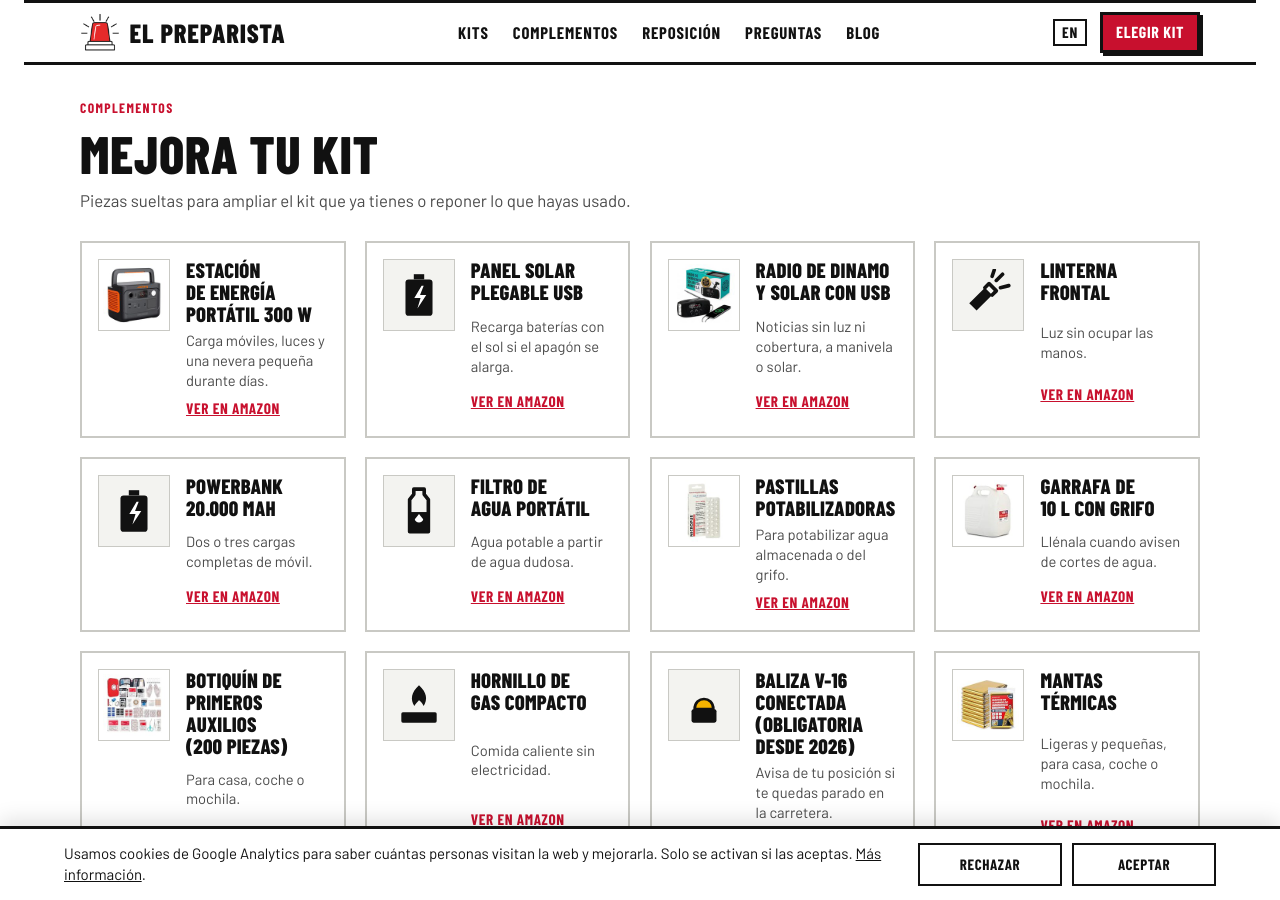
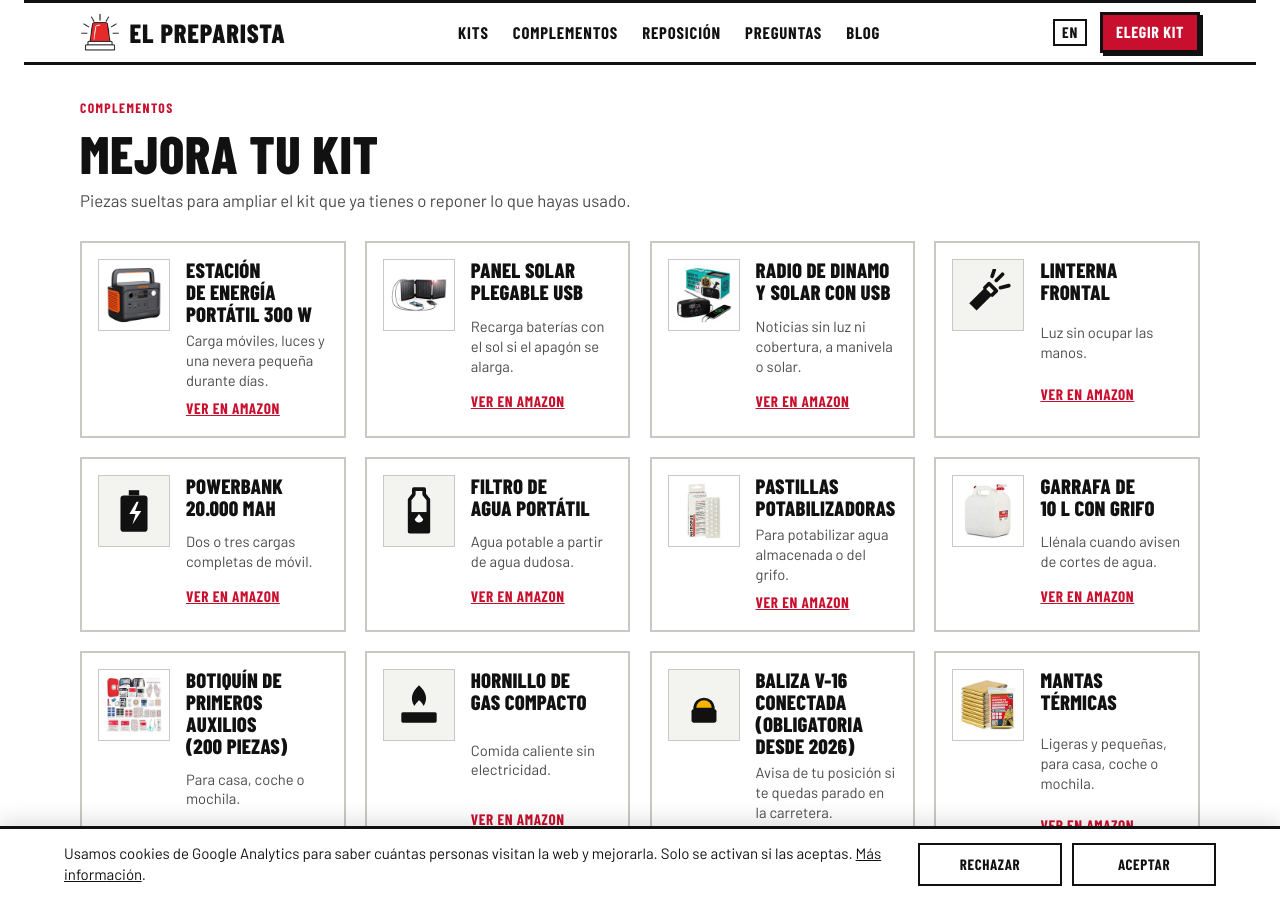
Before and after one commit to lucilayun-ux/elpreparista, a Jekyll site: the page index.html, which Jekyll copies as it is, in a window 1280 px wide and 900 px high, scrolled down 2724 px. Built offline with Jekyll 4.4.1, drawn with Linux system fonts in a browser that asks for light colours.

Commit message:
Foto del panel solar BigBlue 21 W
Co-Authored-By: Claude Opus 5.5 <noreply@anthropic.com>
Claude-Session: https://claude.ai/code/session_01V7PVvrC8Dt7YxBNA65S9m6

```diff
--- a/en.html
+++ b/en.html
@@ -433,7 +433,7 @@ footer .wrap { display: grid; gap: .6rem; }
       <p>Individual items to expand the kit you already have or replace what you have used.</p>
     </div>
     <div class="extras" id="extras"><!--pre:extras--><article class="extra" data-id="estacion"><a class="thumb has-img" href="https://www.amazon.es/dp/B0CYLP7M8P?tag=betender-21" target="_blank" rel="noopener sponsored" aria-label="View 300 W portable power station on Amazon"><img src="img/estacion.jpg" alt="" loading="lazy" onerror="this.nextElementSibling.removeAttribute('hidden');this.parentNode.classList.remove('has-img');this.remove()"><svg hidden="" viewBox="0 0 100 100" aria-hidden="true"><rect x="40" y="10" width="20" height="10" fill="currentColor"></rect><rect x="24" y="20" width="52" height="70" rx="6" fill="currentColor"></rect><path d="M55 32 41 56h12l-6 20 17-26H52l7-18z" fill="#fff"></path></svg></a>
-    <h3>300 W portable power station</h3><p>Charges phones, lights and a small fridge for days.</p><a class="go" href="https://www.amazon.es/dp/B0CYLP7M8P?tag=betender-21" target="_blank" rel="noopener sponsored">View on Amazon</a></article><article class="extra" data-id="solar"><a class="thumb" href="https://www.amazon.es/dp/B0DNYGT71X?tag=betender-21" target="_blank" rel="noopener sponsored" aria-label="View Foldable USB solar panel on Amazon"><svg viewBox="0 0 100 100" aria-hidden="true"><rect x="40" y="10" width="20" height="10" fill="currentColor"></rect><rect x="24" y="20" width="52" height="70" rx="6" fill="currentColor"></rect><path d="M55 32 41 56h12l-6 20 17-26H52l7-18z" fill="#fff"></path></svg></a>
+    <h3>300 W portable power station</h3><p>Charges phones, lights and a small fridge for days.</p><a class="go" href="https://www.amazon.es/dp/B0CYLP7M8P?tag=betender-21" target="_blank" rel="noopener sponsored">View on Amazon</a></article><article class="extra" data-id="solar"><a class="thumb has-img" href="https://www.amazon.es/dp/B0DNYGT71X?tag=betender-21" target="_blank" rel="noopener sponsored" aria-label="View Foldable USB solar panel on Amazon"><img src="img/solar.jpg" alt="" loading="lazy" onerror="this.nextElementSibling.removeAttribute('hidden');this.parentNode.classList.remove('has-img');this.remove()"><svg hidden="" viewBox="0 0 100 100" aria-hidden="true"><rect x="40" y="10" width="20" height="10" fill="currentColor"></rect><rect x="24" y="20" width="52" height="70" rx="6" fill="currentColor"></rect><path d="M55 32 41 56h12l-6 20 17-26H52l7-18z" fill="#fff"></path></svg></a>
     <h3>Foldable USB solar panel</h3><p>Recharges batteries from the sun if the blackout drags on.</p><a class="go" href="https://www.amazon.es/dp/B0DNYGT71X?tag=betender-21" target="_blank" rel="noopener sponsored">View on Amazon</a></article><article class="extra" data-id="radio"><a class="thumb has-img" href="https://www.amazon.es/dp/B0FBPD6XW5?tag=betender-21" target="_blank" rel="noopener sponsored" aria-label="View Hand-crank and solar radio with USB on Amazon"><img src="img/radio.jpg" alt="" loading="lazy" onerror="this.nextElementSibling.removeAttribute('hidden');this.parentNode.classList.remove('has-img');this.remove()"><svg hidden="" viewBox="0 0 100 100" aria-hidden="true"><path d="M30 36 64 14" fill="none" stroke="currentColor" stroke-width="7" stroke-linecap="round" stroke-linejoin="round"></path><rect x="12" y="36" width="76" height="48" rx="6" fill="currentColor"></rect><circle cx="35" cy="60" r="12" fill="#fff"></circle><path d="M58 52h18M58 66h18" stroke="#fff" stroke-width="5"></path></svg></a>
     <h3>Hand-crank and solar radio with USB</h3><p>News without power or signal, by hand crank or solar.</p><a class="go" href="https://www.amazon.es/dp/B0FBPD6XW5?tag=betender-21" target="_blank" rel="noopener sponsored">View on Amazon</a></article><article class="extra" data-id="frontal"><a class="thumb" href="https://www.amazon.es/dp/B09ZNGN89C?tag=betender-21" target="_blank" rel="noopener sponsored" aria-label="View Head torch on Amazon"><svg viewBox="0 0 100 100" aria-hidden="true"><path d="M14 66 44 36l14 14-30 30z" fill="currentColor"></path><path d="M44 36l8-8 14 14-8 8" fill="none" stroke="currentColor" stroke-width="7" stroke-linecap="round" stroke-linejoin="round"></path><path d="M66 22l12-12M74 36l16-4M58 14l4-12" fill="none" stroke="currentColor" stroke-width="7" stroke-linecap="round" stroke-linejoin="round"></path></svg></a>
     <h3>Head torch</h3><p>Light with your hands free.</p><a class="go" href="https://www.amazon.es/dp/B09ZNGN89C?tag=betender-21" target="_blank" rel="noopener sponsored">View on Amazon</a></article><article class="extra" data-id="powerbank"><a class="thumb" href="https://www.amazon.es/dp/B0DZGZ4Y7R?tag=betender-21" target="_blank" rel="noopener sponsored" aria-label="View 20,000 mAh power bank on Amazon"><svg viewBox="0 0 100 100" aria-hidden="true"><rect x="40" y="10" width="20" height="10" fill="currentColor"></rect><rect x="24" y="20" width="52" height="70" rx="6" fill="currentColor"></rect><path d="M55 32 41 56h12l-6 20 17-26H52l7-18z" fill="#fff"></path></svg></a>
@@ -684,7 +684,7 @@ const PRODUCTS = {
   mantas:    { name: "Emergency thermal blankets", why: "Weigh almost nothing and keep in body heat.", search: "manta termica emergencia pack", asin: "B01M19HAEB", alts: ["B0F3TR3QGD"], pack: 10, unit: "uds", img: "img/mantas.jpg" },
   garrafa:   { name: "10 L water container with tap", why: "With a tap, to fill up when water cuts are announced.", search: "garrafa plegable agua 10 litros", asin: "B00CFNKX6G", alts: ["B0GQGW9GF8"], pack: 1, unit: "ud", img: "img/garrafa.jpg" },
   estacion:  { name: "300 W portable power station", why: "Charges phones, lights and a small fridge for days.", search: "estacion energia portatil 300w", asin: "B0C27VWNM7", alts: ["B0CYLP7M8P"], pack: 1, unit: "ud", img: "img/estacion.jpg" },
-  solar:     { name: "Foldable USB solar panel", why: "Recharges the power bank or station if the outage drags on.", search: "panel solar plegable usb 28w", asin: "B08FJ12RTM", alts: ["B0DNYGT71X"], pack: 1, unit: "ud" },
+  solar:     { name: "Foldable USB solar panel", why: "Recharges the power bank or station if the outage drags on.", search: "panel solar plegable usb 28w", asin: "B08FJ12RTM", alts: ["B0DNYGT71X"], pack: 1, unit: "ud", img: "img/solar.jpg" },
   filtro:    { name: "Portable water filter", why: "Turns water you're unsure of into drinking water.", search: "filtro agua portatil emergencia", asin: "B0D1M4LQ7F", alts: ["B0C62WZ2WY"], pack: 1, unit: "ud" },
   // Coche
   bolsa:     { name: "Car boot organiser bag", why: "Keeps everything together and in place in the boot.", search: "organizador maletero coche plegable", asin: "B07K2NC1CB", alts: ["B0GYYKG8ZZ"], pack: 1, unit: "ud" },
--- a/index.html
+++ b/index.html
@@ -433,7 +433,7 @@ footer .wrap { display: grid; gap: .6rem; }
       <p>Piezas sueltas para ampliar el kit que ya tienes o reponer lo que hayas usado.</p>
     </div>
     <div class="extras" id="extras"><!--pre:extras--><article class="extra" data-id="estacion"><a class="thumb has-img" href="https://www.amazon.es/dp/B0CYLP7M8P?tag=betender-21" target="_blank" rel="noopener sponsored" aria-label="Ver Estación de energía portátil 300 W en Amazon"><img src="img/estacion.jpg" alt="" loading="lazy" onerror="this.nextElementSibling.removeAttribute('hidden');this.parentNode.classList.remove('has-img');this.remove()"><svg hidden="" viewBox="0 0 100 100" aria-hidden="true"><rect x="40" y="10" width="20" height="10" fill="currentColor"></rect><rect x="24" y="20" width="52" height="70" rx="6" fill="currentColor"></rect><path d="M55 32 41 56h12l-6 20 17-26H52l7-18z" fill="#fff"></path></svg></a>
-    <h3>Estación de energía portátil 300 W</h3><p>Carga móviles, luces y una nevera pequeña durante días.</p><a class="go" href="https://www.amazon.es/dp/B0CYLP7M8P?tag=betender-21" target="_blank" rel="noopener sponsored">Ver en Amazon</a></article><article class="extra" data-id="solar"><a class="thumb" href="https://www.amazon.es/dp/B0DNYGT71X?tag=betender-21" target="_blank" rel="noopener sponsored" aria-label="Ver Panel solar plegable USB en Amazon"><svg viewBox="0 0 100 100" aria-hidden="true"><rect x="40" y="10" width="20" height="10" fill="currentColor"></rect><rect x="24" y="20" width="52" height="70" rx="6" fill="currentColor"></rect><path d="M55 32 41 56h12l-6 20 17-26H52l7-18z" fill="#fff"></path></svg></a>
+    <h3>Estación de energía portátil 300 W</h3><p>Carga móviles, luces y una nevera pequeña durante días.</p><a class="go" href="https://www.amazon.es/dp/B0CYLP7M8P?tag=betender-21" target="_blank" rel="noopener sponsored">Ver en Amazon</a></article><article class="extra" data-id="solar"><a class="thumb has-img" href="https://www.amazon.es/dp/B0DNYGT71X?tag=betender-21" target="_blank" rel="noopener sponsored" aria-label="Ver Panel solar plegable USB en Amazon"><img src="img/solar.jpg" alt="" loading="lazy" onerror="this.nextElementSibling.removeAttribute('hidden');this.parentNode.classList.remove('has-img');this.remove()"><svg hidden="" viewBox="0 0 100 100" aria-hidden="true"><rect x="40" y="10" width="20" height="10" fill="currentColor"></rect><rect x="24" y="20" width="52" height="70" rx="6" fill="currentColor"></rect><path d="M55 32 41 56h12l-6 20 17-26H52l7-18z" fill="#fff"></path></svg></a>
     <h3>Panel solar plegable USB</h3><p>Recarga baterías con el sol si el apagón se alarga.</p><a class="go" href="https://www.amazon.es/dp/B0DNYGT71X?tag=betender-21" target="_blank" rel="noopener sponsored">Ver en Amazon</a></article><article class="extra" data-id="radio"><a class="thumb has-img" href="https://www.amazon.es/dp/B0FBPD6XW5?tag=betender-21" target="_blank" rel="noopener sponsored" aria-label="Ver Radio de dinamo y solar con USB en Amazon"><img src="img/radio.jpg" alt="" loading="lazy" onerror="this.nextElementSibling.removeAttribute('hidden');this.parentNode.classList.remove('has-img');this.remove()"><svg hidden="" viewBox="0 0 100 100" aria-hidden="true"><path d="M30 36 64 14" fill="none" stroke="currentColor" stroke-width="7" stroke-linecap="round" stroke-linejoin="round"></path><rect x="12" y="36" width="76" height="48" rx="6" fill="currentColor"></rect><circle cx="35" cy="60" r="12" fill="#fff"></circle><path d="M58 52h18M58 66h18" stroke="#fff" stroke-width="5"></path></svg></a>
     <h3>Radio de dinamo y solar con USB</h3><p>Noticias sin luz ni cobertura, a manivela o solar.</p><a class="go" href="https://www.amazon.es/dp/B0FBPD6XW5?tag=betender-21" target="_blank" rel="noopener sponsored">Ver en Amazon</a></article><article class="extra" data-id="frontal"><a class="thumb" href="https://www.amazon.es/dp/B09ZNGN89C?tag=betender-21" target="_blank" rel="noopener sponsored" aria-label="Ver Linterna frontal en Amazon"><svg viewBox="0 0 100 100" aria-hidden="true"><path d="M14 66 44 36l14 14-30 30z" fill="currentColor"></path><path d="M44 36l8-8 14 14-8 8" fill="none" stroke="currentColor" stroke-width="7" stroke-linecap="round" stroke-linejoin="round"></path><path d="M66 22l12-12M74 36l16-4M58 14l4-12" fill="none" stroke="currentColor" stroke-width="7" stroke-linecap="round" stroke-linejoin="round"></path></svg></a>
     <h3>Linterna frontal</h3><p>Luz sin ocupar las manos.</p><a class="go" href="https://www.amazon.es/dp/B09ZNGN89C?tag=betender-21" target="_blank" rel="noopener sponsored">Ver en Amazon</a></article><article class="extra" data-id="powerbank"><a class="thumb" href="https://www.amazon.es/dp/B0DZGZ4Y7R?tag=betender-21" target="_blank" rel="noopener sponsored" aria-label="Ver Powerbank 20.000 mAh en Amazon"><svg viewBox="0 0 100 100" aria-hidden="true"><rect x="40" y="10" width="20" height="10" fill="currentColor"></rect><rect x="24" y="20" width="52" height="70" rx="6" fill="currentColor"></rect><path d="M55 32 41 56h12l-6 20 17-26H52l7-18z" fill="#fff"></path></svg></a>
@@ -684,7 +684,7 @@ const PRODUCTS = {
   mantas:    { name: "Mantas térmicas", why: "Pesan casi nada y retienen el calor del cuerpo.", search: "manta termica emergencia pack", asin: "B01M19HAEB", alts: ["B0F3TR3QGD"], pack: 10, unit: "uds", img: "img/mantas.jpg" },
   garrafa:   { name: "Garrafa de 10 L con grifo", why: "Con grifo, para llenarla cuando avisen de cortes de agua.", search: "garrafa plegable agua 10 litros", asin: "B00CFNKX6G", alts: ["B0GQGW9GF8"], pack: 1, unit: "ud", img: "img/garrafa.jpg" },
   estacion:  { name: "Estación de energía portátil 300 W", why: "Carga móviles, luces y una nevera pequeña durante días.", search: "estacion energia portatil 300w", asin: "B0C27VWNM7", alts: ["B0CYLP7M8P"], pack: 1, unit: "ud", img: "img/estacion.jpg" },
-  solar:     { name: "Panel solar plegable USB", why: "Recarga la powerbank o la estación si el apagón se alarga.", search: "panel solar plegable usb 28w", asin: "B08FJ12RTM", alts: ["B0DNYGT71X"], pack: 1, unit: "ud" },
+  solar:     { name: "Panel solar plegable USB", why: "Recarga la powerbank o la estación si el apagón se alarga.", search: "panel solar plegable usb 28w", asin: "B08FJ12RTM", alts: ["B0DNYGT71X"], pack: 1, unit: "ud", img: "img/solar.jpg" },
   filtro:    { name: "Filtro de agua portátil", why: "Convierte agua dudosa en agua para beber.", search: "filtro agua portatil emergencia", asin: "B0D1M4LQ7F", alts: ["B0C62WZ2WY"], pack: 1, unit: "ud" },
   // Coche
   bolsa:     { name: "Bolsa organizadora para maletero", why: "Mantiene todo junto y sin moverse en el maletero.", search: "organizador maletero coche plegable", asin: "B07K2NC1CB", alts: ["B0GYYKG8ZZ"], pack: 1, unit: "ud" },
```
Also changed, not shown: img/solar.jpg.
